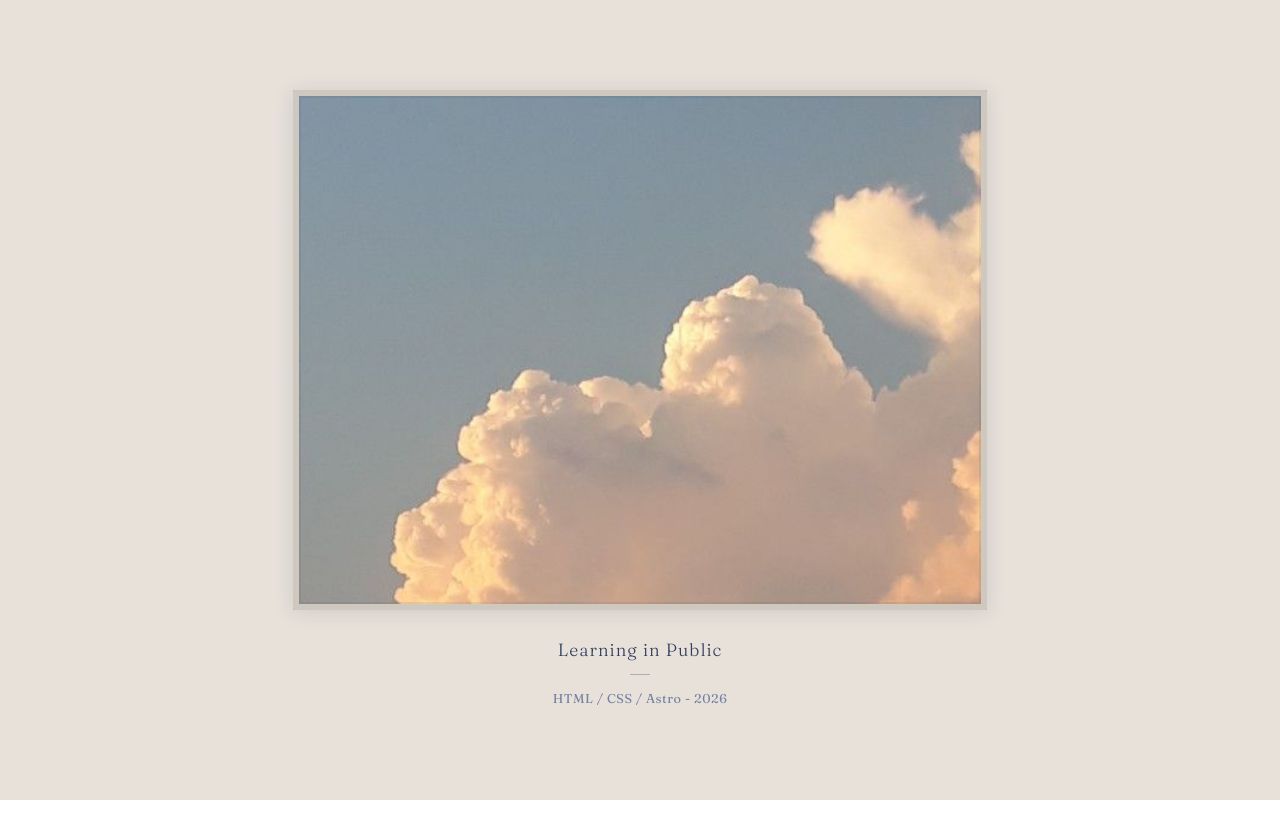
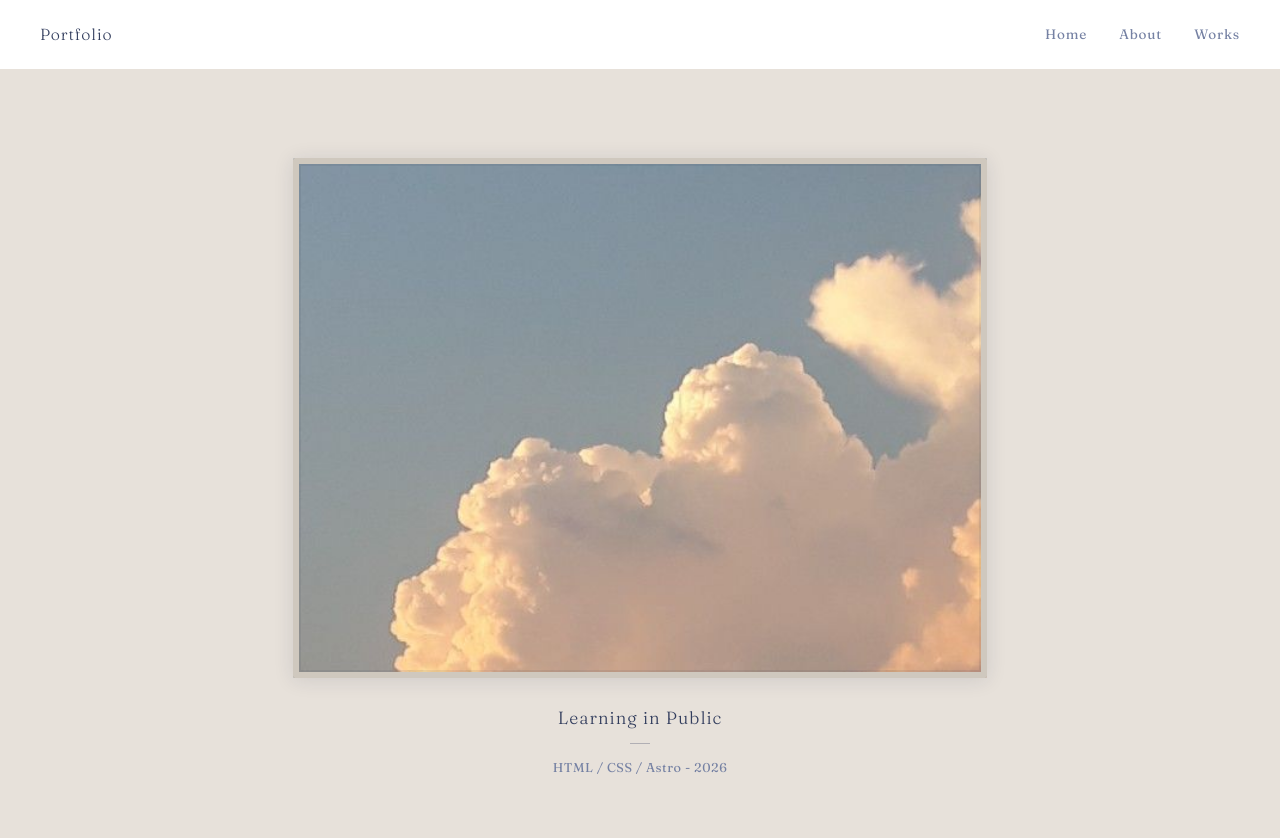
Before and after one commit to Mode-s/portfolio, an Astro site: page / in a window 1280 px wide. Before the commit the page ends 800 px from the top, so only its background shows below. Built offline with nearby package versions, Linux system fonts and the light colour scheme; Astro itself is replaced by a stand-in of ours; a web font is replaced by a local one.

Commit message:
feat: add header navigation component (#8)

```diff
--- /dev/null
+++ b/src/components/blocks/Header.astro
@@ -0,0 +1,58 @@
+---
+---
+<header class="header">
+    <a href="/" class="header-logo">Portfolio</a>
+    <nav class="header-nav">
+        <a href="/" class="header-nav-link">Home</a>
+        <a href="/about" class="header-nav-link">About</a>
+        <a href="/works" class="header-nav-link">Works</a>
+    </nav>
+</header>
+
+<style>
+    .header {
+        display: flex;
+        justify-content: space-between;
+        align-items: center;
+        padding: 20px 40px;
+    }
+
+    .header-nav {
+        display: flex;
+        gap: 32px;
+    }
+
+    .header-logo {
+        text-decoration: none;
+        letter-spacing: 0.06em;
+        color: var(--color-text-main);
+        font-size: 1rem;
+        font-weight: 300;
+    }
+
+    .header-nav-link {
+        text-decoration: none;
+        letter-spacing: 0.06em;
+        color: var(--color-text-muted);
+        font-size: 0.85rem;
+        transition: color 0.4s ease-out;
+    }
+
+    .header-nav-link:hover {
+        color: var(--color-accent-light);
+    }
+
+    @media (max-width: 600px) {
+        .header {
+            padding: 16px 20px;
+        }
+
+        .header-nav {
+            gap: 16px;
+        }
+
+        .header-nav-link {
+            font-size: 0.75rem;
+        }
+    }
+</style>
--- a/src/layouts/Layout.astro
+++ b/src/layouts/Layout.astro
@@ -1,6 +1,7 @@
 ---
 import '../styles/reset.css';
 import '../styles/global.css';
+import Header from '../components/blocks/Header.astro';
 
 const { title } = Astro.props;
 ---
@@ -15,6 +16,7 @@ const { title } = Astro.props;
     <title>{title}</title>
   </head>
   <body>
+    <Header />
     <slot />
   </body>
 </html>
```
